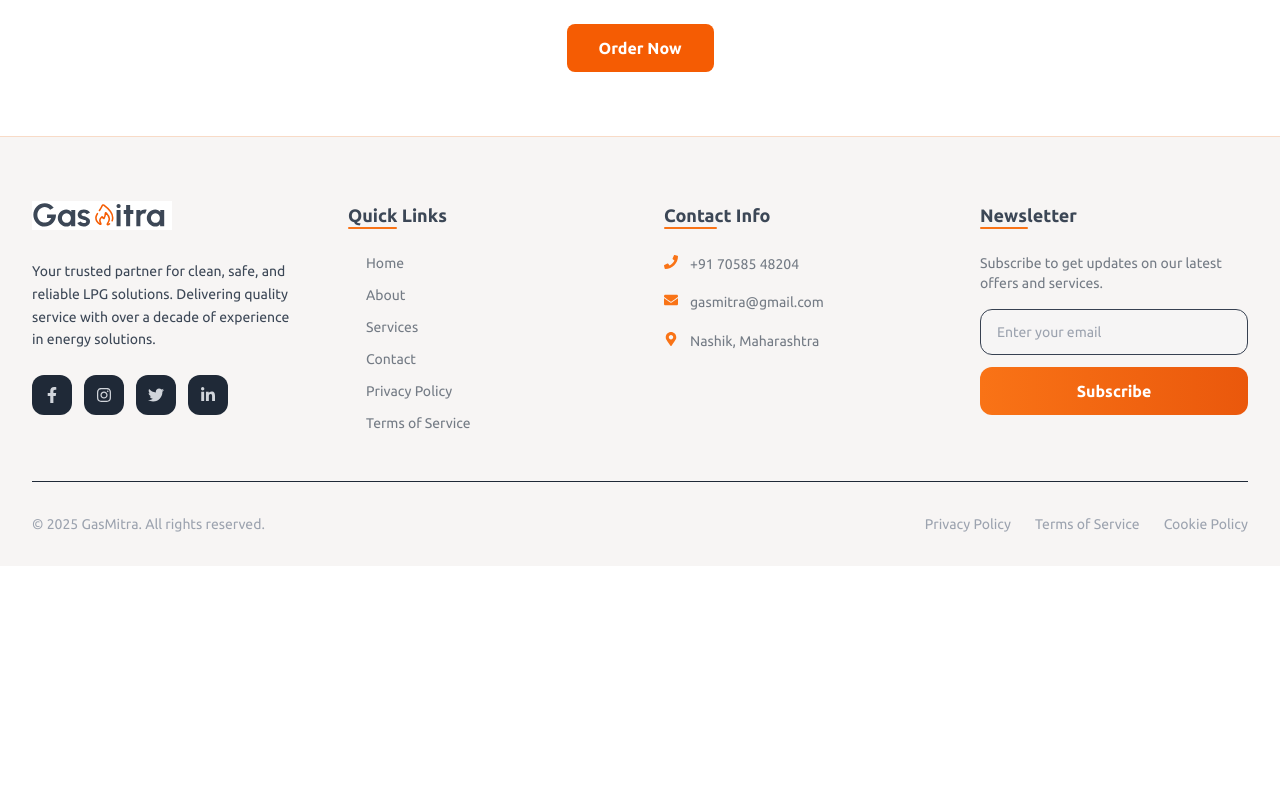
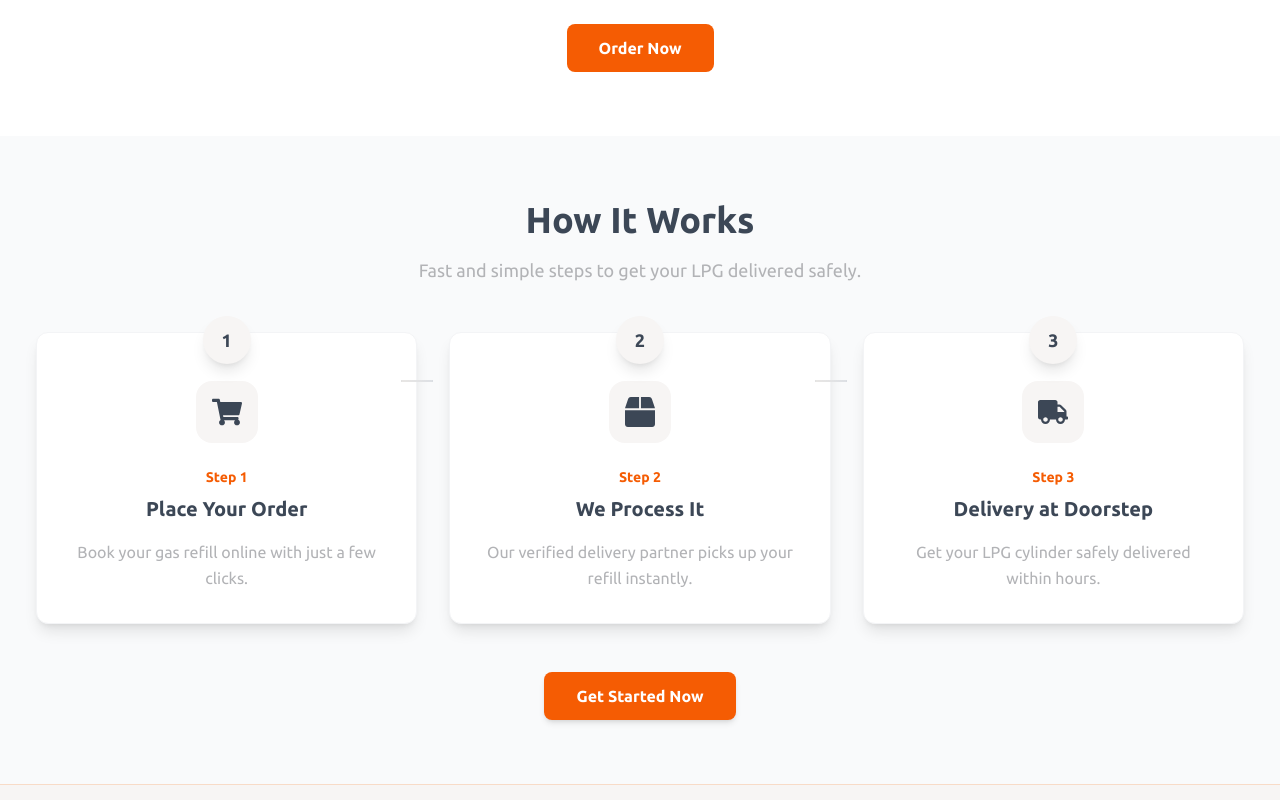
Before and after one commit to mrravipandee/GasMitra, a Next.js app: page / in a window 1280 px wide. Shown: the part 1280-2080 px from the top of the page. Before the commit the page ends 1846 px from the top, so only its background shows below. Built offline with nearby package versions, Linux system fonts and the light colour scheme.

Commit message:
feat: add 'How It Works' section explaining GasMitra delivery process with animations

```diff
--- a/src/app/page.tsx
+++ b/src/app/page.tsx
@@ -1,4 +1,5 @@
 import HeroSection from "@/components/HeroSection";
+import HowItWorks from "@/components/HowItWorks";
 import Services from "@/components/Services";
 
 export default function home() {
@@ -7,6 +8,7 @@ export default function home() {
       <div className="bg-gradient-to-br from-orange-50/50 to-gray-50/30">
         <HeroSection />
         <Services />
+        <HowItWorks />
       </div>
     </>
   )
--- /dev/null
+++ b/src/components/HowItWorks.tsx
@@ -0,0 +1,119 @@
+"use client";
+
+import { motion } from "framer-motion";
+import { FaShoppingCart, FaBox, FaTruck } from "react-icons/fa";
+
+const HowItWorks = () => {
+    const steps = [
+        {
+            icon: <FaShoppingCart className="text-3xl" />,
+            step: "Step 1",
+            title: "Place Your Order",
+            description: "Book your gas refill online with just a few clicks."
+        },
+        {
+            icon: <FaBox className="text-3xl" />,
+            step: "Step 2",
+            title: "We Process It",
+            description: "Our verified delivery partner picks up your refill instantly."
+        },
+        {
+            icon: <FaTruck className="text-3xl" />,
+            step: "Step 3",
+            title: "Delivery at Doorstep",
+            description: "Get your LPG cylinder safely delivered within hours."
+        },
+    ];
+
+    return (
+        <section className="py-16 bg-gray-50">
+            <div className="max-w-7xl mx-auto px-9">
+                {/* Header */}
+                <div className="text-center mb-12">
+                    <motion.h2
+                        initial={{ opacity: 0, y: 20 }}
+                        whileInView={{ opacity: 1, y: 0 }}
+                        transition={{ duration: 0.6 }}
+                        className="text-4xl font-bold text-primaryText mb-4"
+                    >
+                        How It Works
+                    </motion.h2>
+                    <motion.p
+                        initial={{ opacity: 0 }}
+                        whileInView={{ opacity: 1 }}
+                        transition={{ delay: 0.2, duration: 0.6 }}
+                        className="text-secondaryText text-lg max-w-2xl mx-auto"
+                    >
+                        Fast and simple steps to get your LPG delivered safely.
+                    </motion.p>
+                </div>
+
+                {/* Steps */}
+                <div className="grid grid-cols-1 md:grid-cols-3 gap-8">
+                    {steps.map((step, index) => (
+                        <motion.div
+                            key={index}
+                            initial={{ opacity: 0, y: 30 }}
+                            whileInView={{ opacity: 1, y: 0 }}
+                            transition={{ delay: index * 0.2, duration: 0.6 }}
+                            className="relative"
+                        >
+                            {/* Step Number */}
+                            <div className="absolute -top-4 left-1/2 transform -translate-x-1/2">
+                                <div className={`w-12 h-12 bg-iconBg rounded-full flex items-center justify-center text-primaryText font-bold text-lg shadow-lg`}>
+                                    {index + 1}
+                                </div>
+                            </div>
+
+                            {/* Card */}
+                            <div className="bg-white rounded-xl shadow-lg p-8 pt-12 text-center transition-all duration-300 hover:-translate-y-2 border border-gray-100">
+                                {/* Icon */}
+                                <div className={`text-primaryText mb-6 flex justify-center`}>
+                                    <div className={`p-4 rounded-2xl bg-iconBg`}>
+                                        {step.icon}
+                                    </div>
+                                </div>
+
+                                {/* Step */}
+                                <div className="text-primary font-semibold text-sm mb-2">
+                                    {step.step}
+                                </div>
+
+                                {/* Title */}
+                                <h3 className="text-xl font-bold text-primaryText mb-4">
+                                    {step.title}
+                                </h3>
+
+                                {/* Description */}
+                                <p className="text-secondaryText leading-relaxed">
+                                    {step.description}
+                                </p>
+                            </div>
+
+                            {/* Connector Line (for desktop) */}
+                            {index < steps.length - 1 && (
+                                <div className="hidden md:block absolute top-12 -right-4 w-8 h-0.5 bg-gray-300 z-0">
+                                    <div className={`w-full h-full bg-gradient-to-r ${step.color} rounded-full`}></div>
+                                </div>
+                            )}
+                        </motion.div>
+                    ))}
+                </div>
+
+                {/* CTA */}
+                <motion.div
+                    initial={{ opacity: 0, y: 20 }}
+                    whileInView={{ opacity: 1, y: 0 }}
+                    transition={{ duration: 0.6, delay: 0.6 }}
+                    className="text-center mt-12"
+                >
+                    <button className="bg-primary text-white px-8 py-3 rounded-lg font-semibold hover:bg-orange-600 transition-all duration-300 hover:scale-105 shadow-md">
+                        Get Started Now
+                    </button>
+                </motion.div>
+            </div>
+        </section>
+    );
+};
+
+export default HowItWorks;
```
